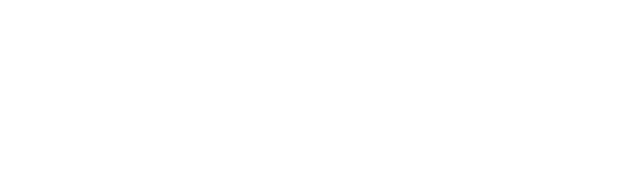
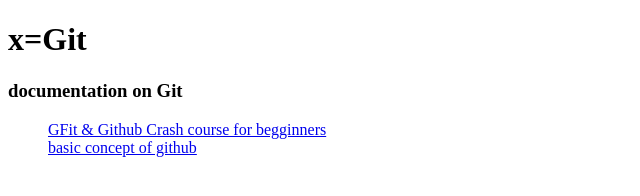
Before and after one commit to Redfill/useful-guides-to-x, a plain HTML site: page git/index.html in a window 1280 px wide. Shown: the whole page, without its empty margins (0-640 px from the left). Drawn offline with Linux system fonts and the light colour scheme.

Commit message:
added basic pages

```diff
--- a/git/index.html
+++ b/git/index.html
@@ -1 +1,24 @@
 <!DOCTYPE html>
+<html>
+    <head>
+        <h1>x=Git</h1>
+    </head>
+    <body>
+        <h3>
+            documentation on Git
+        </h3>
+        <ul style="list-style-type:none">
+            <li><a href="https://www.youtube.com/watch?v=SWYqp7iY_Tc">
+            GFit & Github Crash course for begginners</a></li>
+            <li>
+                <a href="https://www.youtube.com/watch?v=8_mHSdCkv3s">
+                basic concept of github</a>
+            </li>
+            <li>
+                <a>
+
+                </a>
+            </li>
+        </ul>
+    </body>
+</html>
--- /dev/null
+++ b/style.css
@@ -0,0 +1,4 @@
+html {
+    font-family: 'Hack', sans-serif;
+    font-weight: 100;
+}
```
Also changed, not shown: hacking/index.html (+4 -2 lines), hacking/network/index.html (+14 -0 lines), index.html (+4 -0 lines), machine-learning/index.html (added, +9 -0 lines), favicon.ico (added).
